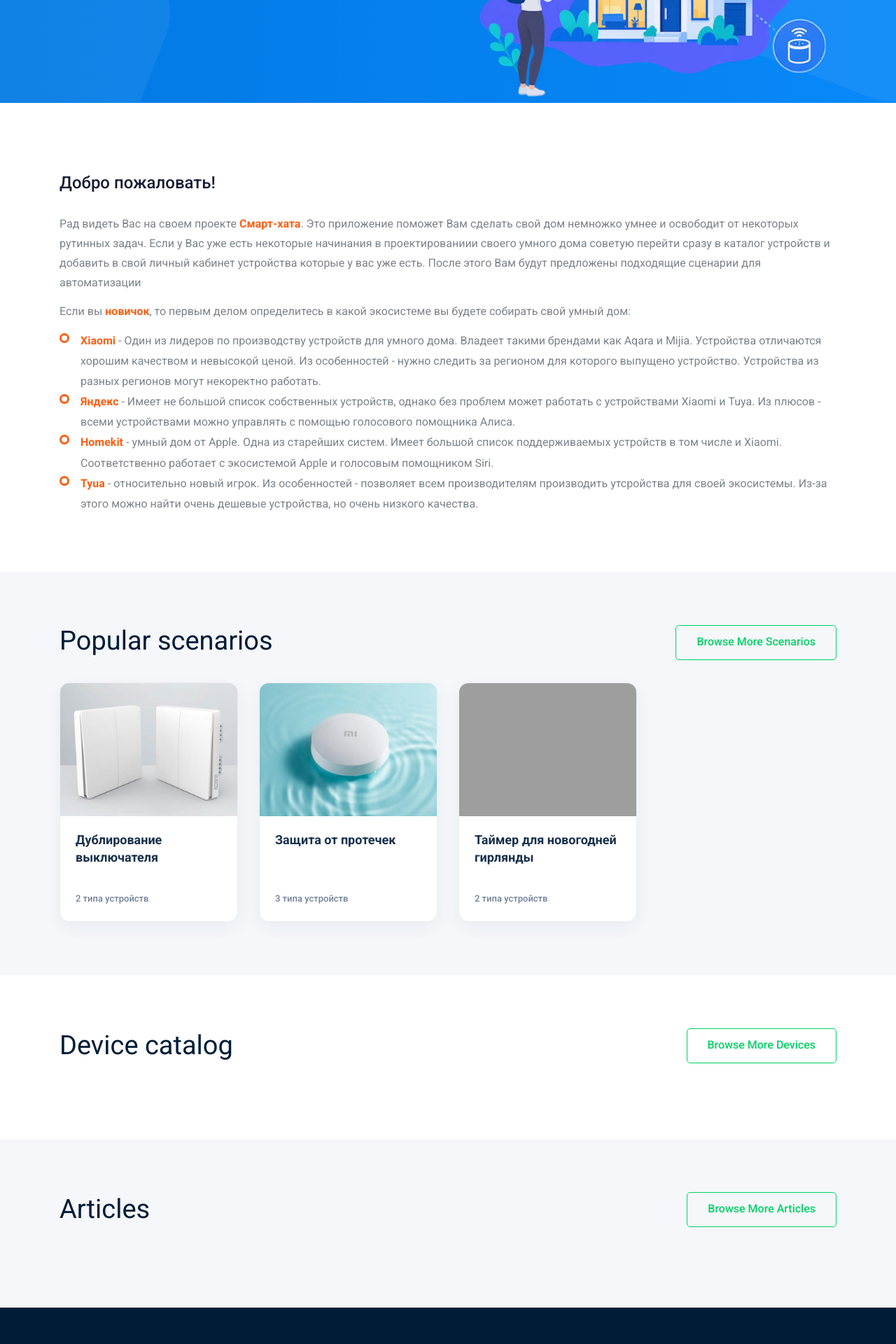
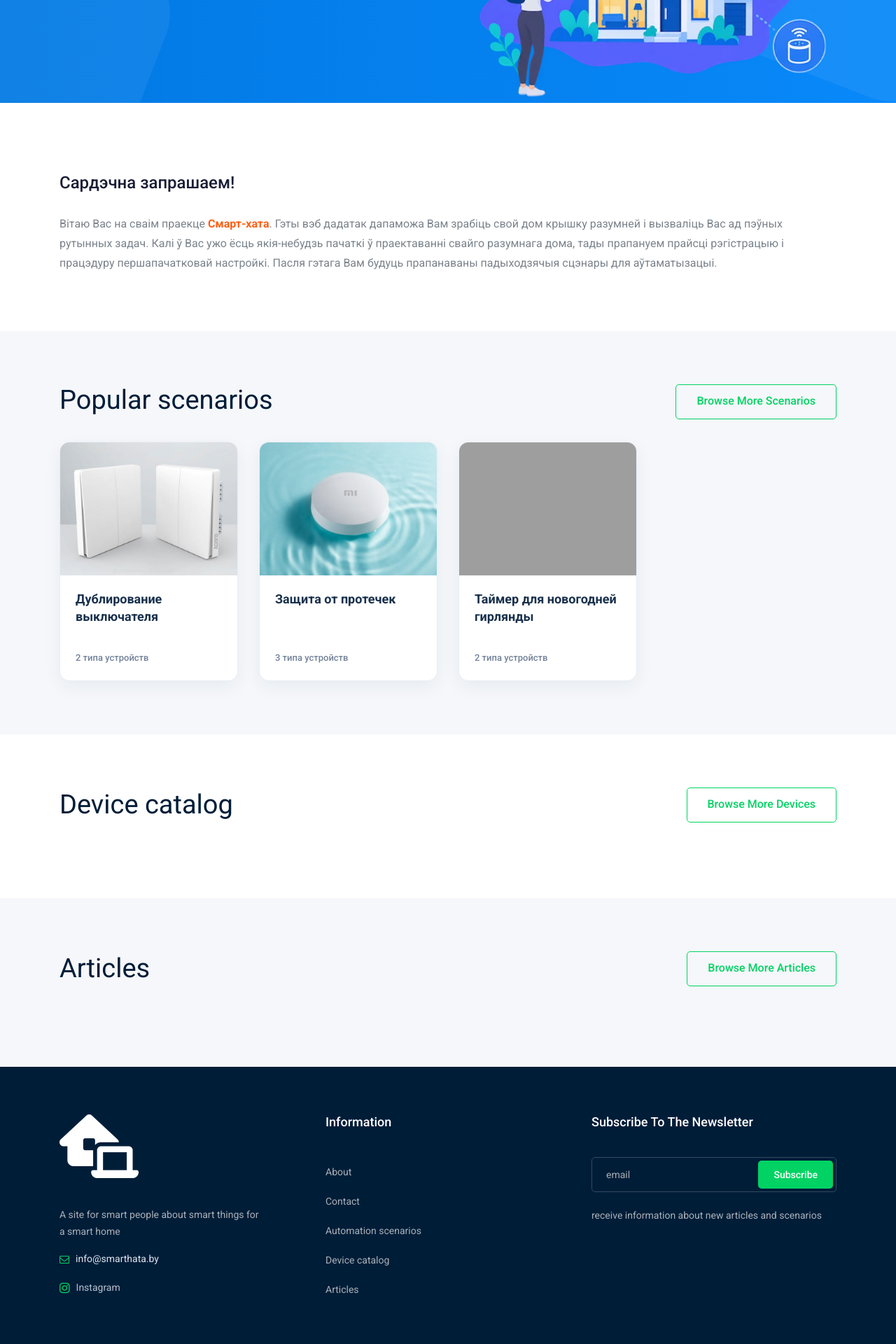
Before and after one commit to hodasman/SmartStaff, a Django app: page /mainapp/ in a window 1280 px wide. Shown: the part 553-2473 px from the top of the page at 70% size. Run offline with Django 3.2, Linux system fonts and the light colour scheme; data comes from the database, SQL or seed files in the repository; data that the repository does not hold is empty; parts of the project's set-up code (start-up, migrations or seed data) failed here and were passed over; some libraries are stand-ins or nearby versions; grey boxes are pictures that could not be loaded.

Commit message:
Поменял приветственный текст на бел мове и удалил старую иконку

```diff
--- a/mainapp/templates/mainapp/parts_pages/welcome.html
+++ b/mainapp/templates/mainapp/parts_pages/welcome.html
@@ -2,32 +2,14 @@
 <!-- Start Sample Area -->
 <section class="sample-text-area">
     <div class="container box_1170">
-        <h3 class="text-heading">Добро пожаловать!</h3>
+        <h3 class="text-heading">Сардэчна запрашаем!</h3>
         <p class="sample-text">
-            Рад видеть Вас на своем проекте <b>Смарт-хата</b>. Это приложение поможет Вам сделать свой дом немножко умнее
-            и освободит от некоторых рутинных задач. Если у Вас уже есть некоторые начинания в проектированиии своего умного дома советую перейти
-            сразу в каталог устройств и добавить в свой личный кабинет устройства которые у вас уже есть. После этого Вам будут предложены подходящие
-            сценарии для автоматизации
+            Вітаю Вас на сваім праекце <b>Смарт-хата</b>. Гэты вэб дадатак дапаможа Вам зрабіць свой дом крышку разумней
+            і вызваліць Вас ад пэўных рутынных задач. Калі ў Вас ужо ёсць якія-небудзь пачаткі ў праектаванні свайго разумнага дома, тады прапануем прайсці
+            рэгістрацыю і працэдуру першапачатковай настройкі. Пасля гэтага Вам будуць прапанаваны падыходзячыя
+            сцэнары для аўтаматызацыі.
         </p>
-        <p class="sample-text">
-            Если вы <b>новичок</b>, то первым делом определитесь в какой экосистеме вы будете собирать свой умный дом:
-            <ul class="unordered-list">
-                <li><b>Xiaomi</b> - Один из лидеров по производству устройств для умного дома. Владеет такими брендами как Aqara и Mijia.
-                    Устройства отличаются хорошим качеством и невысокой ценой. Из особенностей - нужно следить за регионом для которого
-                    выпущено устройство. Устройства из разных регионов могут некоректно работать.
-                </li>
-                <li><b>Яндекс</b> - Имеет не большой список собственных устройств, однако без проблем может работать с устройствами Xiaomi и Tuya.
-                    Из плюсов - всеми устройствами можно управлять с помощью голосового помощника Алиса.
-                </li>
-                <li><b>Homekit</b> - умный дом от Apple. Одна из старейших систем. Имеет большой список поддерживаемых устройств в том числе и Xiaomi.
-                    Соответственно работает с экосистемой Apple и голосовым помощником Siri.
-                </li>
-                <li><b>Tyua</b> - относительно новый игрок. Из особенностей - позволяет всем производителям производить утсройства для своей
-                    экосистемы. Из-за этого можно найти очень дешевые устройства, но очень низкого качества.
-                </li>
-            </ul>
 
-        </p>
     </div>
 </section>
 <!-- End Sample Area -->
```
Also changed, not shown: mainapp/tests.py (+1 -6 lines), mainapp/views.py (+3 -8 lines), authapp/migrations/0017_user_ecosystem_user_onboarding_completed.py, mainapp/migrations/0038_update_platform_descriptions.py, static/img/favicon.png (deleted).
